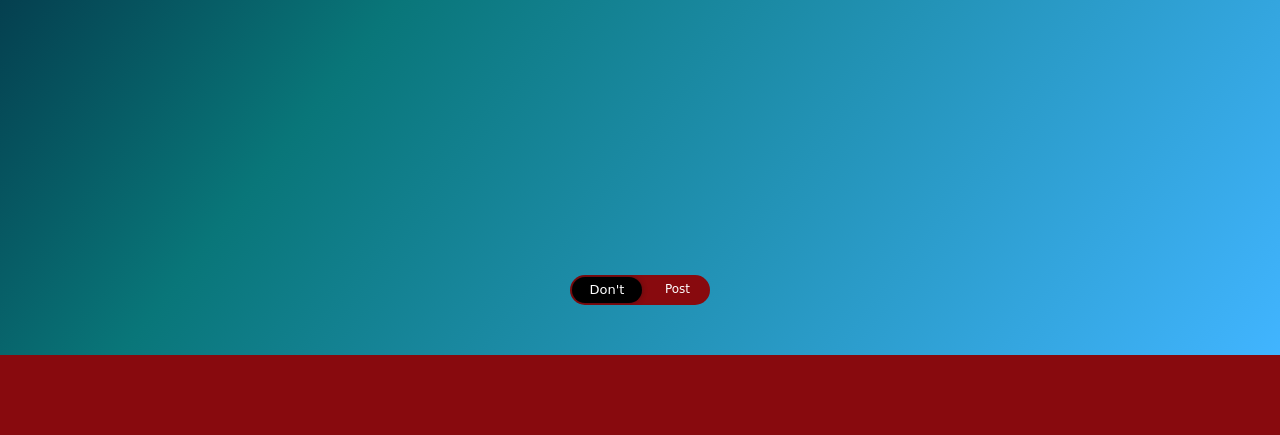
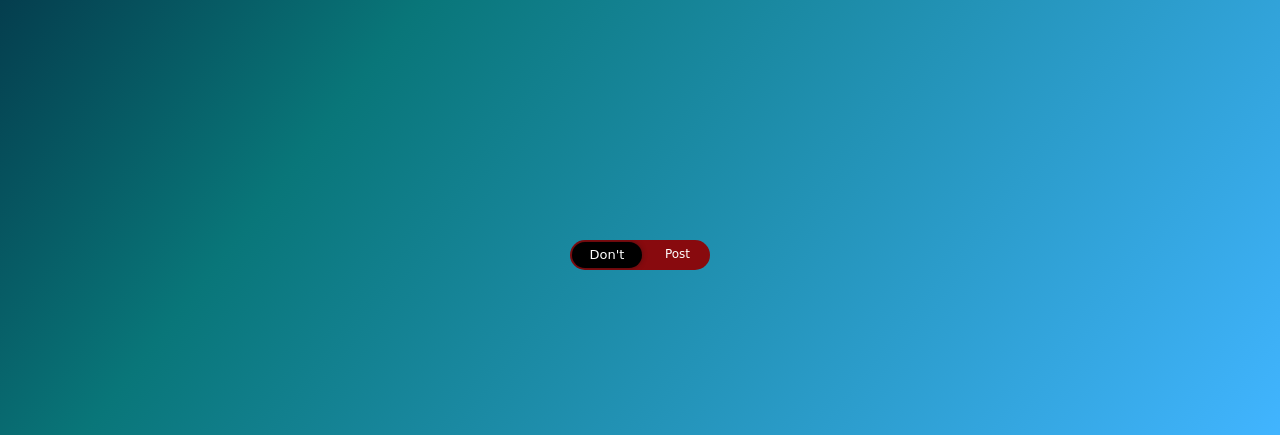
Before and after one commit to d-arsya/d-arsya.github.io, a PHP site: page / in a window 1280 px wide. Shown: the part 525-960 px from the top of the page. Before the commit the page ends 880 px from the top, so only its background shows below. Run offline with PHP 8.4, Linux system fonts and the light colour scheme; some libraries are stand-ins or nearby versions; some web fonts are replaced.

Commit message:
Update secretStyle.css

```diff
--- a/secretStyle.css
+++ b/secretStyle.css
@@ -15,8 +15,8 @@
     border: 0;
 }
 body{
+    height: 120vh;
     width: 100vw;
-    height: 110vh;
     background: rgb(0,7,36);
 background: linear-gradient(128deg, rgba(0,7,36,1) 0%, rgba(9,118,121,1) 41%, rgba(0,155,255,0.7455357142857143) 100%);
     display: flex;
@@ -129,8 +129,8 @@ img{
   display: block;
   width: 100%;
   height: 60px;
-  position: absolute;
-  bottom: 0;
+  position: relative;
+  top: 55vh;
   left: 0;
   text-align: center;
 }
```
